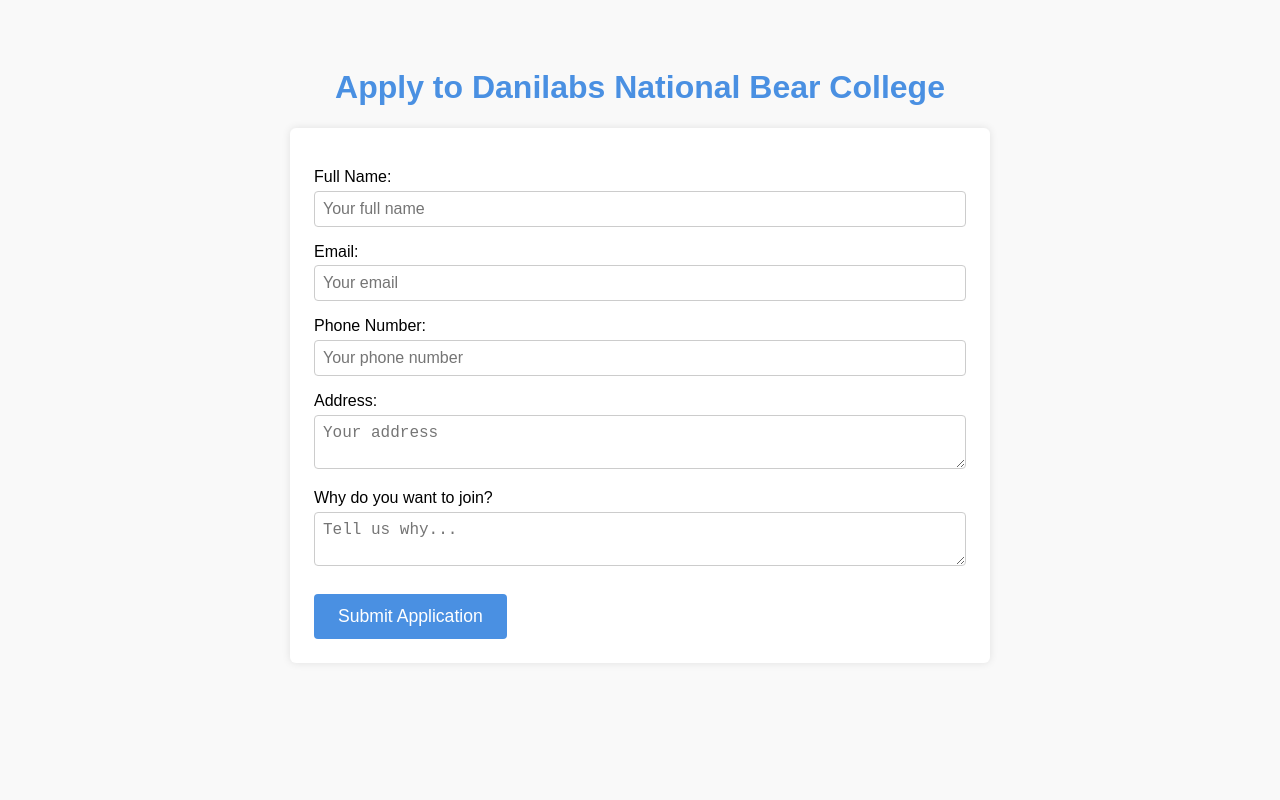
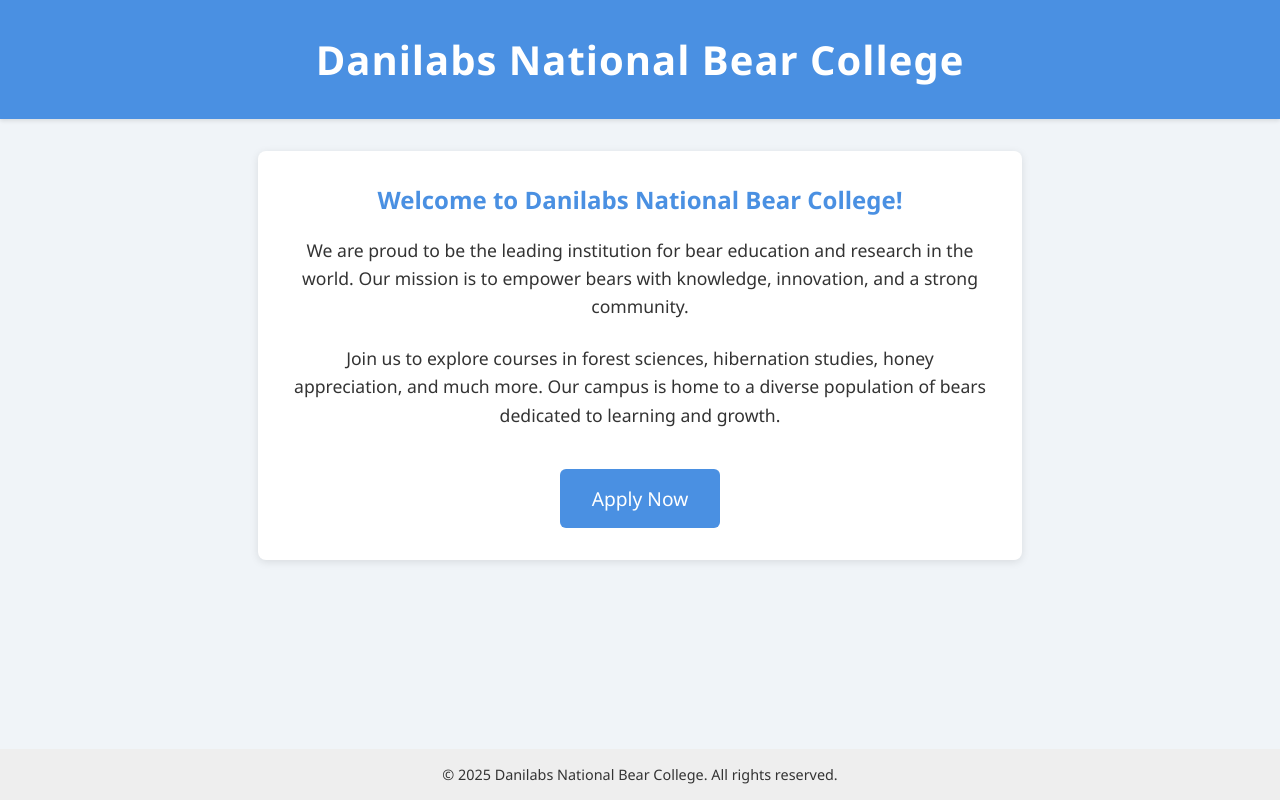
Before and after one commit to danielhenderson199/danieledubear.github.io, a plain HTML site: page apply.html in a window 1280 px wide. Drawn offline with Linux system fonts and the light colour scheme.

Commit message:
Update apply.html

```diff
--- a/apply.html
+++ b/apply.html
@@ -3,82 +3,99 @@
 <head>
   <meta charset="UTF-8" />
   <meta name="viewport" content="width=device-width, initial-scale=1" />
-  <title>Apply - Danilabs National Bear College</title>
+  <title>Danilabs National Bear College</title>
   <style>
     body {
-      font-family: Arial, sans-serif;
-      max-width: 700px;
+      font-family: 'Segoe UI', Tahoma, Geneva, Verdana, sans-serif;
+      background: #f0f4f8;
+      margin: 0;
+      padding: 0;
+      color: #333;
+      display: flex;
+      flex-direction: column;
+      min-height: 100vh;
+    }
+    header {
+      background-color: #4a90e2;
+      color: white;
+      padding: 2rem 1rem;
+      text-align: center;
+      box-shadow: 0 2px 4px rgba(0,0,0,0.1);
+    }
+    header h1 {
+      margin: 0;
+      font-size: 2.5rem;
+      letter-spacing: 1px;
+    }
+    main {
+      flex-grow: 1;
+      max-width: 900px;
       margin: 2rem auto;
-      padding: 1rem;
-      background: #f9f9f9;
+      padding: 0 1rem;
     }
-    h1 {
-      color: #4a90e2;
+    section {
+      background: white;
+      padding: 2rem;
+      border-radius: 8px;
+      box-shadow: 0 2px 8px rgba(0,0,0,0.1);
       text-align: center;
     }
-    form {
-      background: white;
-      padding: 1.5rem;
+    h2 {
+      color: #4a90e2;
+      margin-top: 0;
+    }
+    p {
+      line-height: 1.6;
+      font-size: 1.1rem;
+      max-width: 700px;
+      margin: 0 auto 1.5rem auto;
+    }
+    .apply-button {
+      background: #4a90e2;
+      color: white;
+      padding: 1rem 2rem;
+      font-size: 1.2rem;
+      border: none;
       border-radius: 6px;
-      box-shadow: 0 0 8px rgba(0,0,0,0.1);
+      cursor: pointer;
+      text-decoration: none;
+      display: inline-block;
+      margin-top: 1rem;
+      transition: background-color 0.3s ease;
     }
-    label {
-      display: block;
-      margin-top: 1rem;
+    .apply-button:hover {
+      background-color: #357ABD;
     }
-    input, textarea {
-      width: 100%;
-      padding: 0.5rem;
-      margin-top: 0.3rem;
-      border: 1px solid #ccc;
-      border-radius: 4px;
-      font-size: 1rem;
-      box-sizing: border-box;
-    }
-    button {
-      margin-top: 1.5rem;
-      background-color: #4a90e2;
-      color: white;
-      border: none;
-      padding: 0.75rem 1.5rem;
-      font-size: 1.1rem;
-      border-radius: 4px;
-      cursor: pointer;
+    footer {
+      text-align: center;
+      padding: 1rem;
+      font-size: 0.9rem;
+      background: #eee;
+      margin-top: auto;
     }
   </style>
 </head>
 <body>
-  <h1>Apply to Danilabs National Bear College</h1>
-  <form id="applyForm">
-    <label>
-      Full Name:
-      <input type="text" name="name" required placeholder="Your full name" />
-    </label>
-    <label>
-      Email:
-      <input type="email" name="email" required placeholder="Your email" />
-    </label>
-    <label>
-      Phone Number:
-      <input type="tel" name="phone" placeholder="Your phone number" />
-    </label>
-    <label>
-      Address:
-      <textarea name="address" placeholder="Your address"></textarea>
-    </label>
-    <label>
-      Why do you want to join?
-      <textarea name="message" required placeholder="Tell us why..."></textarea>
-    </label>
-    <button type="submit">Submit Application</button>
-  </form>
-
-  <script>
-    document.getElementById('applyForm').onsubmit = (e) => {
-      e.preventDefault();
-      alert('Thank you for applying! We will contact you soon.');
-      e.target.reset();
-    };
-  </script>
+  <header>
+    <h1>Danilabs National Bear College</h1>
+  </header>
+  <main>
+    <section>
+      <h2>Welcome to Danilabs National Bear College!</h2>
+      <p>
+        We are proud to be the leading institution for bear education and research in the world.
+        Our mission is to empower bears with knowledge, innovation, and a strong community.
+      </p>
+      <p>
+        Join us to explore courses in forest sciences, hibernation studies, honey appreciation,
+        and much more. Our campus is home to a diverse population of bears dedicated to learning
+        and growth.
+      </p>
+      <a href="apply.html" class="apply-button">Apply Now</a>
+    </section>
+  </main>
+  <footer>
+    &copy; 2025 Danilabs National Bear College. All rights reserved.
+  </footer>
 </body>
 </html>
```
